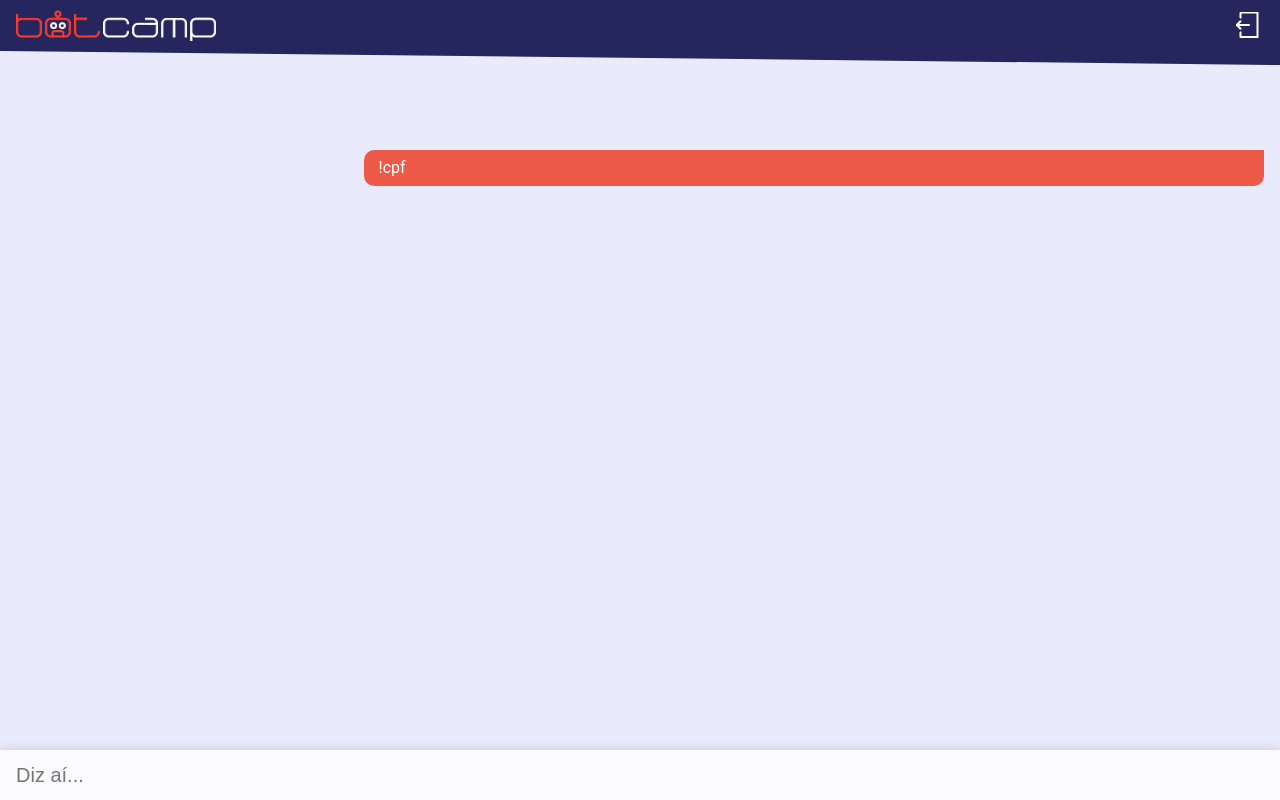
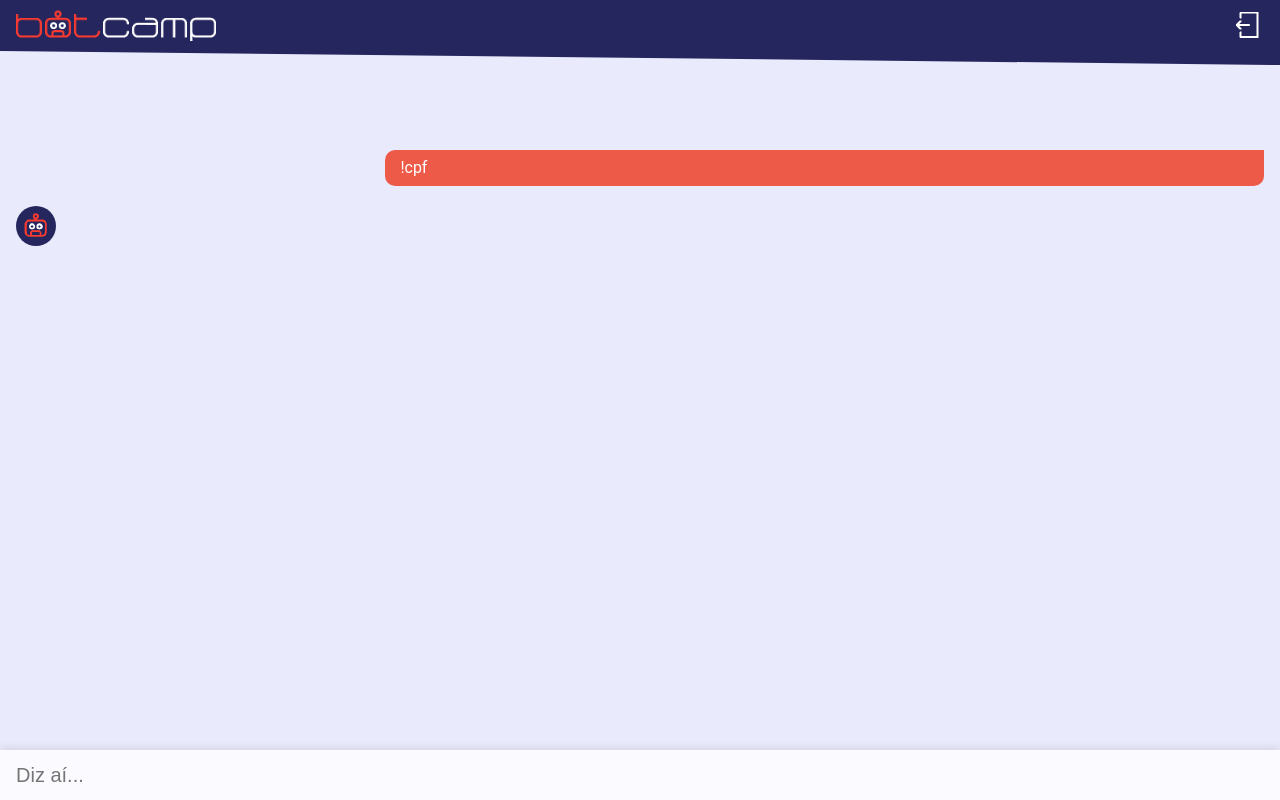
Before and after one commit to JonathanRamosNascimento/botcamp, a React (Create React App) app in the folder app/: page /chat in a window 1280 px wide. Built offline with nearby package versions, Linux system fonts and the light colour scheme.

Commit message:
Criando avatar do bot

```diff
--- /dev/null
+++ b/app/src/components/AvatarBot/index.js
@@ -0,0 +1,10 @@
+import React from "react";
+import {Wrapper, Avatar} from "./styles"
+
+const AvatarBot = () => (
+    <Wrapper>
+        <Avatar />
+    </Wrapper>
+);
+
+export default AvatarBot;
--- /dev/null
+++ b/app/src/components/AvatarBot/styles.js
@@ -0,0 +1,13 @@
+import styled from "styled-components";
+import avatar from "../../img/avatar.png";
+
+export const Wrapper = styled.figure`
+    background-color: #26265e;
+    height: 40px;
+    width: 40px;
+    border-radius: 50%;
+    display: flex;
+    justify-content: center;
+    align-items: center;
+`;
+export const Avatar = styled.img.attrs({src: avatar})``;
--- a/app/src/components/MessageBotcamp/index.js
+++ b/app/src/components/MessageBotcamp/index.js
@@ -8,7 +8,7 @@ const MessageBotcamp = styled.p`
     width: 68%;
     margin-left: auto;
     margin-top: 30px;
-    margin: 0 16px 20px auto;
+    margin: 0 0 20px auto;
     border-radius: 10px 0 10px 10px;
 
     &:first-child {
--- a/app/src/components/MessageWrapper/index.js
+++ b/app/src/components/MessageWrapper/index.js
@@ -7,7 +7,7 @@ const MessageWrapper = styled.div`
     box-sizing: border-box;
     width: 100vw;
     height: 100vh;
-    padding-top: 100px;
+    padding: 100px 16px 0 16px;
     z-index: -1;
 `
 
--- a/app/src/pages/Chat/index.js
+++ b/app/src/pages/Chat/index.js
@@ -7,6 +7,7 @@ import HeaderWrapper from "../../components/HeaderWrapper";
 import InputMessage from "../../components/InputMessage";
 import MessageBotcamp from "../../components/MessageBotcamp";
 import MessageWrapper from "../../components/MessageWrapper";
+import AvatarBot from "../../components/AvatarBot";
 
 const Chat = () =>
     <>
@@ -18,6 +19,7 @@ const Chat = () =>
         </HeaderWrapper>
         <MessageWrapper>
             <MessageBotcamp>!cpf</MessageBotcamp>
+            <AvatarBot />
         </MessageWrapper>
         <InputMessage />
     </>
```
Also changed, not shown: app/src/img/avatar.png (added).
